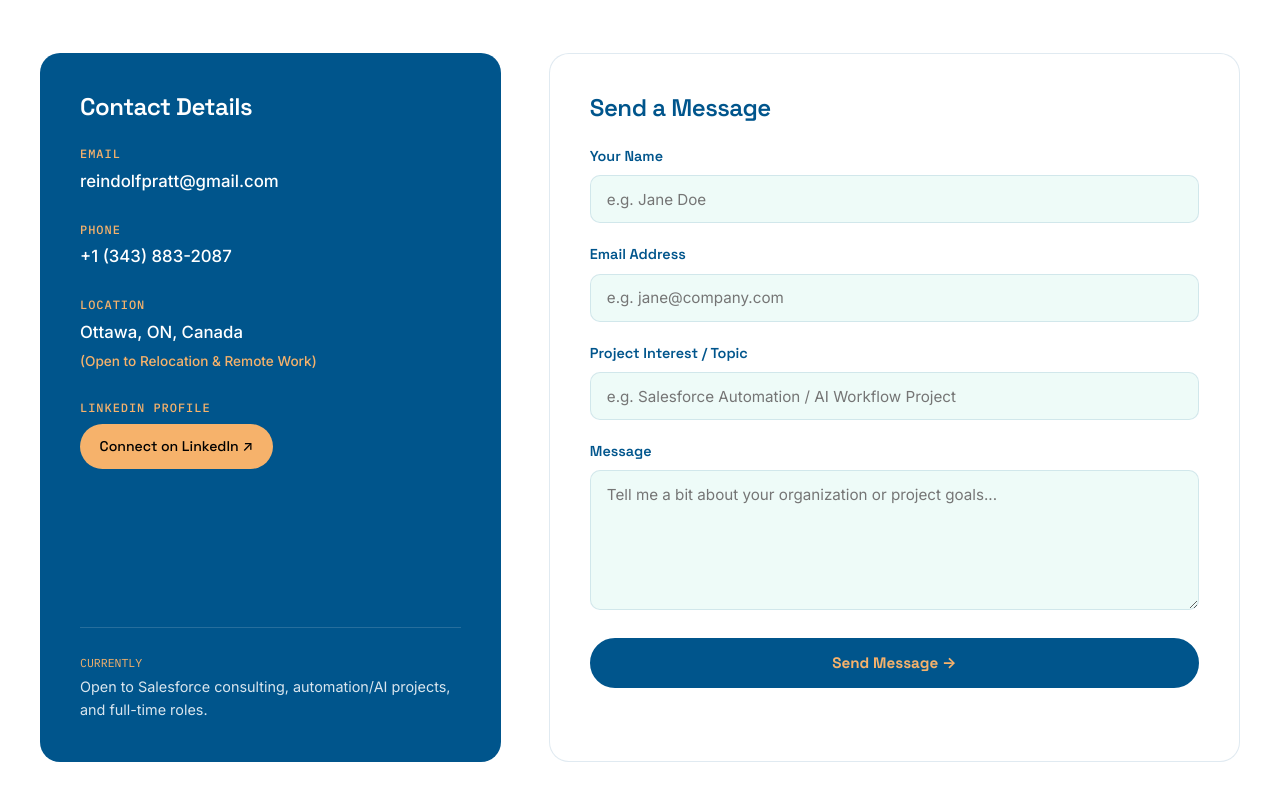
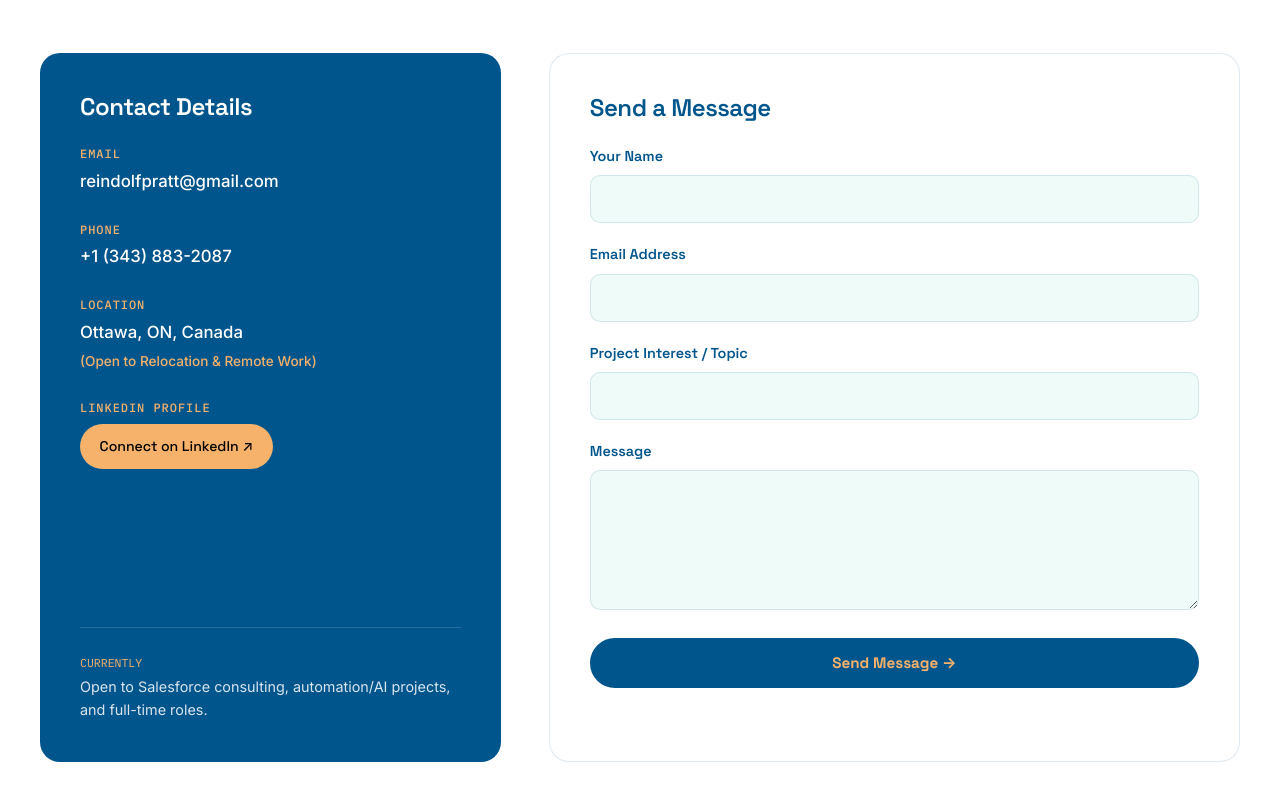
Before and after one commit to reindolfpratt/Reindolf-Manu-Portfolio, a plain HTML site: page contact.html in a window 1280 px wide. Shown: the part 494-1294 px from the top of the page. Drawn offline with Linux system fonts and the light colour scheme.

Commit message:
Remove placeholder attributes from contact form inputs

```diff
--- a/contact.html
+++ b/contact.html
@@ -111,22 +111,22 @@
 
           <div class="form-group">
             <label for="name">Your Name</label>
-            <input type="text" id="name" name="name" class="form-control" placeholder="e.g. Jane Doe" required>
+            <input type="text" id="name" name="name" class="form-control" required>
           </div>
 
           <div class="form-group">
             <label for="email">Email Address</label>
-            <input type="email" id="email" name="email" class="form-control" placeholder="e.g. jane@company.com" required>
+            <input type="email" id="email" name="email" class="form-control" required>
           </div>
 
           <div class="form-group">
             <label for="subject">Project Interest / Topic</label>
-            <input type="text" id="subject" name="subject" class="form-control" placeholder="e.g. Salesforce Automation / AI Workflow Project" required>
+            <input type="text" id="subject" name="subject" class="form-control" required>
           </div>
 
           <div class="form-group">
             <label for="message">Message</label>
-            <textarea id="message" name="message" class="form-control" placeholder="Tell me a bit about your organization or project goals..." required></textarea>
+            <textarea id="message" name="message" class="form-control" required></textarea>
           </div>
 
           <button type="submit" class="btn btn-navy" style="width: 100%;">Send Message →</button>
```
